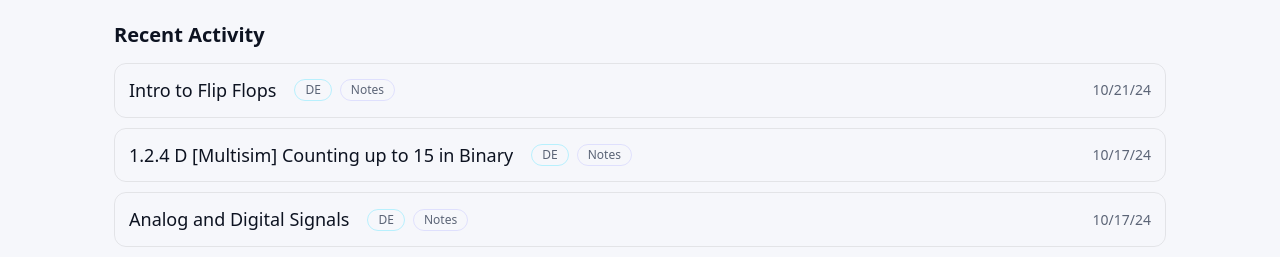
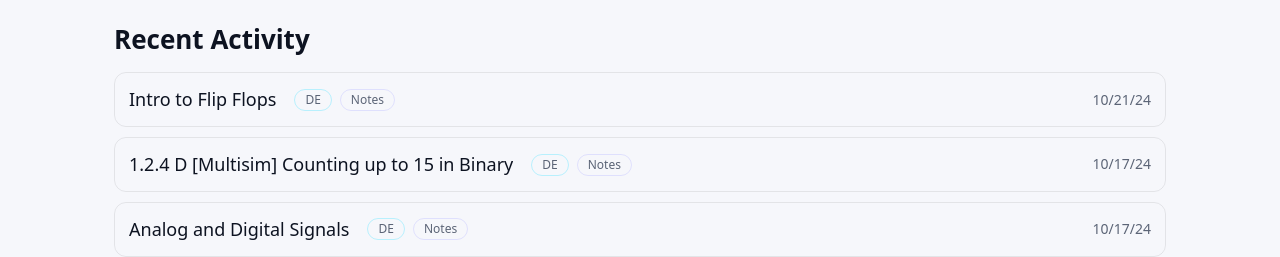
Before and after one commit to m-jeide/eng-portfolio, a website: page index.html in a window 1280 px wide. Shown: the part 522-779 px from the top of the page. Drawn offline with Linux system fonts and the light colour scheme.

Commit message:
Updating Recent Activity header to be bigger

```diff
--- a/css/style.css
+++ b/css/style.css
@@ -213,3 +213,8 @@ a:focus-visible, button:focus-visible, .tile:focus-visible { outline:none; anima
 .site-footer a:hover {
   text-decoration: underline;
 }
+
+.section-title.recent {
+  font-size: 26px;
+  font-weight: 800;
+}
--- a/index.html
+++ b/index.html
@@ -50,7 +50,7 @@
 
     <!-- Recent Activity -->
     <section id="recent" class="recent">
-      <h2 class="section-title">Recent Activity</h2>
+      <h2 class="section-title recent">Recent Activity</h2>
       <div id="recentList" class="list"></div>
     </section>
 
```
